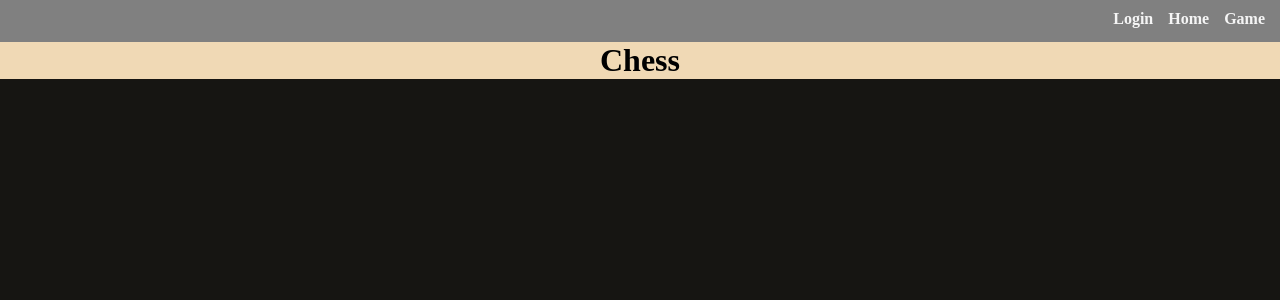
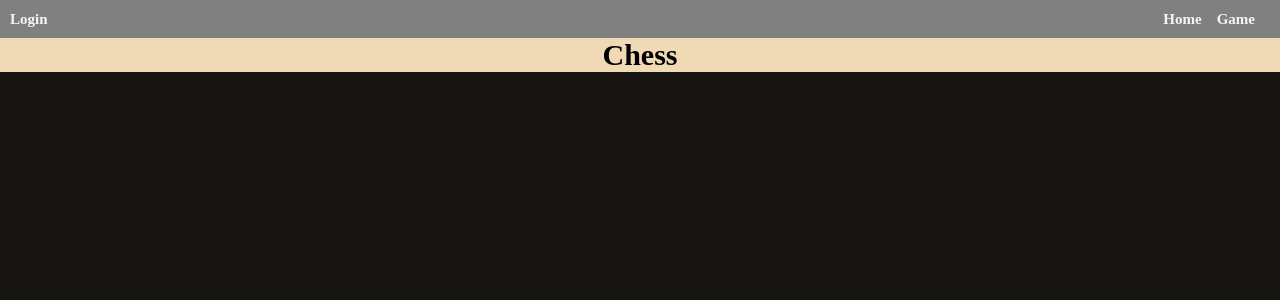
Before and after one commit to Duzhinsky/chess, a React (Create React App) app in the folder ui/: page / in a window 1280 px wide. Shown: the top 300 px of the page. Built offline with nearby package versions, Linux system fonts and the light colour scheme.

Commit message:
auth page removed, auth modal added

```diff
--- a/ui/src/App.css
+++ b/ui/src/App.css
@@ -2,11 +2,17 @@
 *:before,
 *:after {
   box-sizing: border-box;
-  margin: 0px;
+  margin: 0;
   padding: 0;
 }
 
+html {
+  font-size: 62.5%;
+}
+
 body {
+  font-size: 1.5rem;
+
   background: #161512
     linear-gradient(to bottom, hsl(37, 12%, 16%), hsl(37, 10%, 8%) 116px)
     no-repeat;
@@ -23,8 +29,8 @@ body {
 .board {
   display: flex;
   flex-wrap: wrap;
-  width: calc(64px * 8);
-  height: calc(64px * 8);
+  width: calc(6.4rem * 8);
+  height: calc(6.4rem * 8);
 }
 
 .cell {
@@ -33,8 +39,8 @@ body {
   display: flex;
   justify-content: center;
   align-items: center;
-  height: 64px;
-  width: 64px;
+  height: 6.4rem;
+  width: 6.4rem;
 }
 
 .white {
@@ -56,27 +62,35 @@ body {
   z-index: 100;
 
   display: flex;
-  justify-content: flex-end;
-  height: 42px;
+  justify-content: space-between;
+  max-height: 4.2rem;
   width: 100%;
-  padding: 10px 0;
+  padding: 1rem;
 
   background-color: gray;
 }
 
 .nav__item {
   position: relative;
+  vertical-align: middle;
   margin-right: 15px;
 
+  font-family: inherit;
+  font-size: inherit;
   font-weight: 700;
   color: whitesmoke;
   text-decoration: none;
+
+  background: none;
+  border: none;
 
   transition: font 0.2s ease-in-out;
 }
 
 .nav__item:hover {
   color: white;
+
+  cursor: pointer;
 }
 
 .nav__item::after {
--- a/ui/src/App.tsx
+++ b/ui/src/App.tsx
@@ -1,7 +1,6 @@
 import { Route, Routes } from "react-router-dom"
 import Game from "./pages/Game"
 import Home from "./pages/Home"
-import Auth from "./pages/Auth"
 import Nav from "./components/Nav"
 import "./App.css"
 
@@ -12,8 +11,6 @@ function App() {
       <Routes>
         <Route path="/" element={<Home />} />
         <Route path="/game" element={<Game />} />
-
-        <Route path="/auth" element={<Auth />} />
       </Routes>
     </>
   )
--- /dev/null
+++ b/ui/src/components/AuthModal.tsx
@@ -0,0 +1,33 @@
+import React from "react"
+import { Modal, Form, Button } from "antd"
+import vk_icon from "../icons/vk.svg"
+
+interface Props {
+  open: boolean
+  onCancel: () => void
+}
+
+const AuthModal: React.FC<Props> = ({ open, onCancel }) => {
+  //const { toggleAuthModal } = useActions()
+  const handleVKAuth = () => {
+    // Обработка авторизации через VK
+    // Если всё ок toggleAuthModal()
+  }
+
+  return (
+    <Modal open={open} onCancel={onCancel} footer={null}>
+      <Form onFinish={handleVKAuth}>
+        <Form.Item style={{ display: "flex", justifyContent: "center" }}>
+          <img src={vk_icon} alt="auth with vk" />
+        </Form.Item>
+        <Form.Item>
+          <Button type="primary" htmlType="submit" block>
+            Войти через ВКонтакте
+          </Button>
+        </Form.Item>
+      </Form>
+    </Modal>
+  )
+}
+
+export default AuthModal
--- a/ui/src/components/Nav.tsx
+++ b/ui/src/components/Nav.tsx
@@ -1,12 +1,23 @@
 import { FC } from "react"
 import { Link } from "react-router-dom"
+import { useActions } from "../hooks/reduxHooks"
+import MyBtn from "./UI/MyBtn"
 
 const Nav: FC = () => {
+  const { toggleAuthModal } = useActions()
+
+  const clickHandler = () => {
+    toggleAuthModal()
+  }
+
   return (
     <div className="nav">
-      <Link className="nav__item" to="/auth">
-        Login
-      </Link>
+      <MyBtn
+        title={"Login"}
+        onClick={() => clickHandler()}
+        className={"nav__item"}
+      />
+      <div>
         <Link className="nav__item" to="/">
           Home
         </Link>
@@ -14,6 +25,7 @@ const Nav: FC = () => {
           Game
         </Link>
       </div>
+    </div>
   )
 }
 
--- /dev/null
+++ b/ui/src/components/UI/MyBtn.tsx
@@ -0,0 +1,17 @@
+import { FC } from "react"
+
+interface MyBtnProps {
+  title: string
+  onClick: () => void
+  [propName: string]: any
+}
+
+const MyBtn: FC<MyBtnProps> = ({ title, onClick, ...rest }) => {
+  return (
+    <button onClick={() => onClick()} {...rest}>
+      {title}
+    </button>
+  )
+}
+
+export default MyBtn
--- a/ui/src/models/Modal.ts
+++ b/ui/src/models/Modal.ts
@@ -1,3 +1,4 @@
 export interface ModalState {
+  authModal: boolean
   turningModal: boolean
 }
--- a/ui/src/pages/Auth.tsx
+++ /dev/null
@@ -1,57 +0,0 @@
-import { Input, Checkbox, Button, Form } from "antd"
-import { FC } from "react"
-import { useLoginMutation } from "../API/authApi"
-import { LoginRequest } from "../models"
-import vk_icon from "../icons/vk.svg"
-
-const Auth: FC = () => {
-  const [login] = useLoginMutation()
-
-  const onFinish = (values: any) => {
-    const req: LoginRequest = {
-      grant_type: "",
-      scope: "",
-      client_id: "",
-      client_secret: "",
-      username: "",
-      password: "",
-    }
-    console.log(req)
-  }
-
-  const onFinishFailed = (errorInfo: any) => {
-    console.log("Failed:", errorInfo)
-  }
-
-  return (
-    <div className="page" style={{ flexDirection: "column" }}>
-      <h1 className="auth__title">Chess</h1>
-      <Form
-        name="basic"
-        labelCol={{ span: 8 }}
-        wrapperCol={{ span: 16 }}
-        style={{ maxWidth: 600 }}
-        initialValues={{ remember: true }}
-        onFinish={onFinish}
-        onFinishFailed={onFinishFailed}
-        autoComplete="off"
-        className="auth white"
-      >
-        <Form.Item
-          style={{
-            display: "flex",
-            justifyContent: "center",
-            flexDirection: "column",
-          }}
-        >
-          <div>Login with:</div>
-          <a href="https://www.youtube.com/watch?v=dQw4w9WgXcQ">
-            <img src={vk_icon} alt="auth with vk" />
-          </a>
-        </Form.Item>
-      </Form>
-    </div>
-  )
-}
-
-export default Auth
--- a/ui/src/pages/Home.tsx
+++ b/ui/src/pages/Home.tsx
@@ -1,7 +1,18 @@
 import { FC } from "react"
+import AuthModal from "../components/AuthModal"
+import { useActions, useAppSelector } from "../hooks/reduxHooks"
+import { selectAuthModal } from "../store/selectors"
 
 const Home: FC = () => {
-  return <h1 className="center white">Chess</h1>
+  const visible = useAppSelector(selectAuthModal)
+  const { toggleAuthModal } = useActions()
+
+  return (
+    <>
+      <h1 className="center white">Chess</h1>
+      <AuthModal open={visible} onCancel={() => toggleAuthModal()} />
+    </>
+  )
 }
 
 export default Home
--- a/ui/src/store/reducers/ModalSlice.ts
+++ b/ui/src/store/reducers/ModalSlice.ts
@@ -2,6 +2,7 @@ import { createSlice } from "@reduxjs/toolkit"
 import { ModalState } from "../../models/Modal"
 
 const initialState: ModalState = {
+  authModal: false,
   turningModal: false,
 }
 
@@ -9,6 +10,9 @@ export const modalSlice = createSlice({
   name: "modal",
   initialState,
   reducers: {
+    toggleAuthModal: (state) => {
+      state.authModal = !state.authModal
+    },
     toggleTurningModal: (state) => {
       state.turningModal = !state.turningModal
     },
--- a/ui/src/store/selectors/index.ts
+++ b/ui/src/store/selectors/index.ts
@@ -4,3 +4,5 @@ export const selectedCellSelector = (state: RootState) =>
   state.selectedCell.selectedCell
 
 export const selectTurningMoves = (state: RootState) => state.turning.moves
+
+export const selectAuthModal = (state: RootState) => state.modal.authModal
```
Lines whose indentation alone changed are shown as unchanged.
